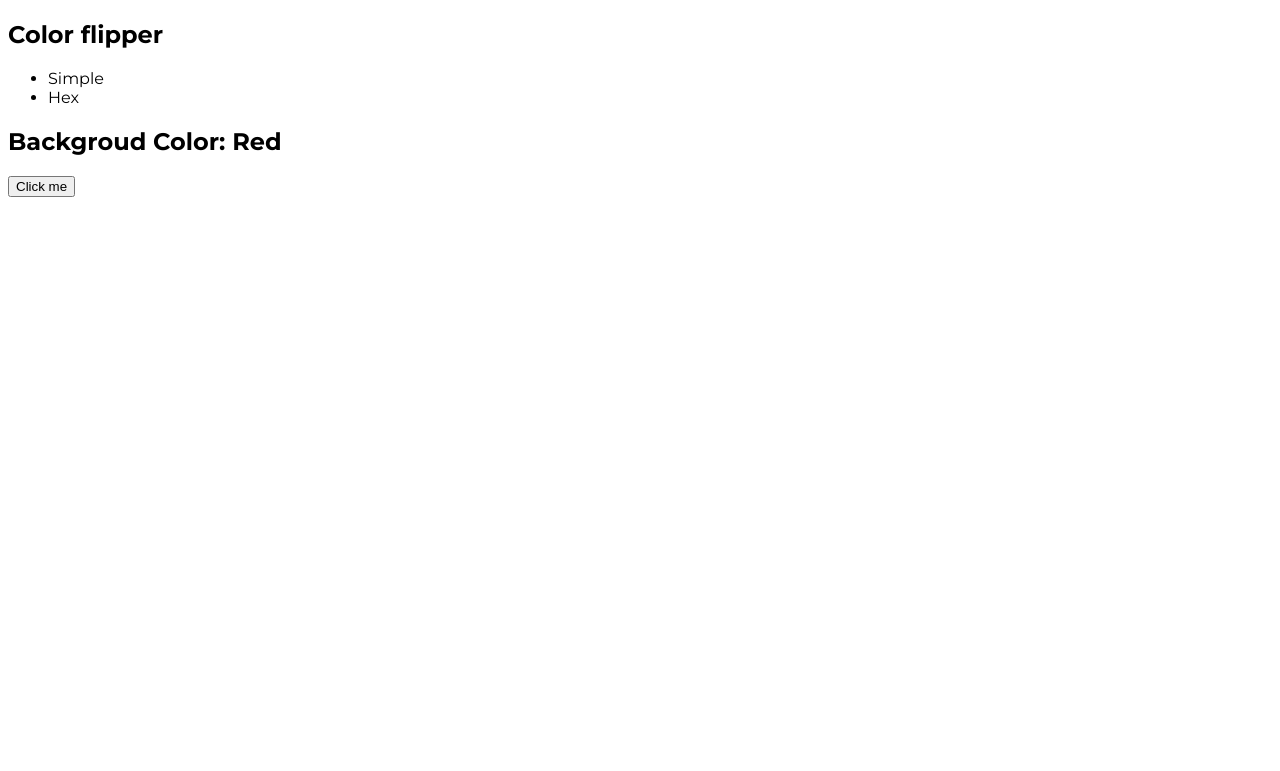
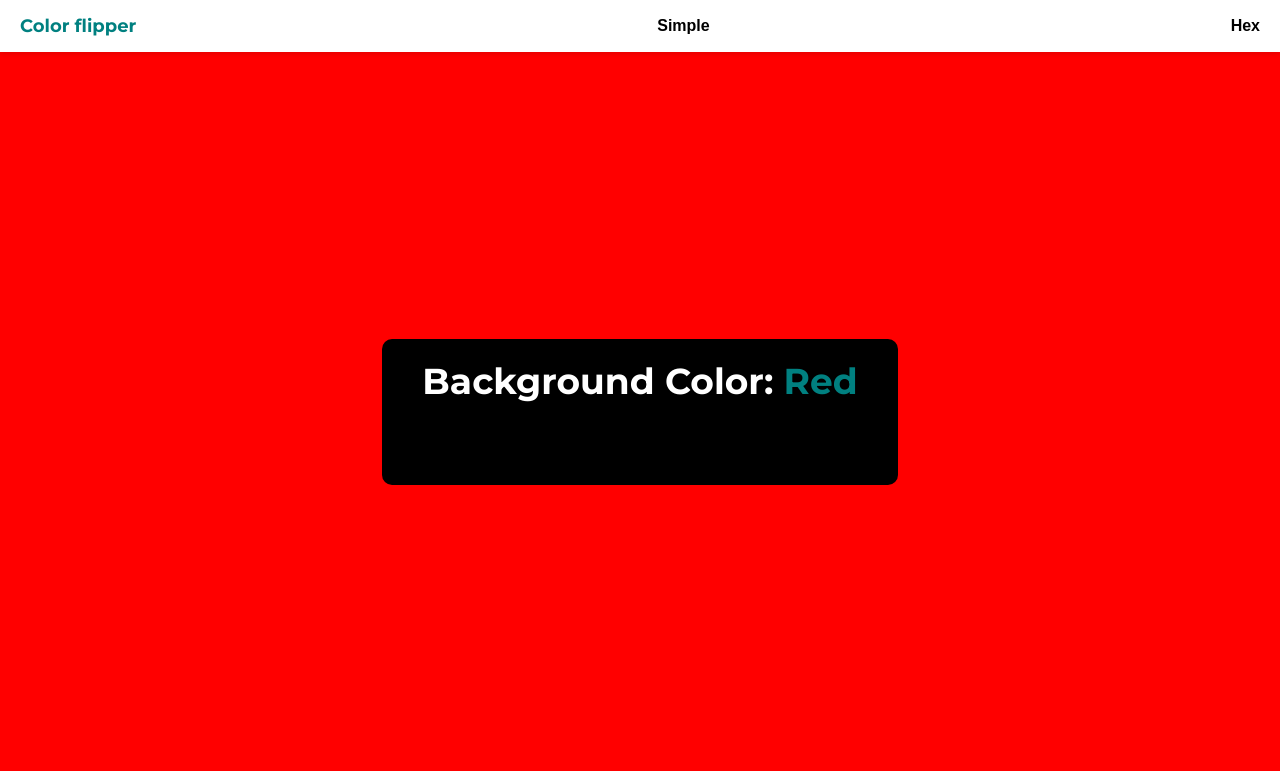
Before and after one commit to jperpen139/APPWEB_2SMRB, a PHP site: page / in a window 1280 px wide. Shown: the top 771 px of the page. Run offline with PHP 8.4, Linux system fonts and the light colour scheme.

Commit message:
guardado6

```diff
--- a/proyectos/color-flipper/css/style.css
+++ b/proyectos/color-flipper/css/style.css
@@ -1,5 +1,84 @@
-/*ponemos variable global*/
-:root{
-    --backgroundColor: red;
-    font-family:"Montserrat",serif;
-  }
+/* Reset básico */
+* {
+  margin: 0;
+  padding: 0;
+  box-sizing: border-box;
+}
+
+body {
+  font-family: 'Montserrat', sans-serif;
+  text-align: center;
+  background-color: red;
+  transition: background-color 0.5s;
+}
+
+/* Estilos del Header */
+.header {
+  display: flex;
+  justify-content: space-between;
+  align-items: center;
+  padding: 15px 20px;
+  background-color: white;
+  box-shadow: 0 2px 5px rgba(0, 0, 0, 0.1);
+}
+
+.header__titulo {
+  font-weight: bold;
+  color: teal;
+  font-size: 18px;
+}
+
+/* Alineación de botones a la derecha */
+.header__boton {
+  background: none;
+  border: none;
+  font-size: 16px;
+  cursor: pointer;
+}
+
+.header__boton a {
+  text-decoration: none;
+  color: black;
+  font-weight: bold;
+}
+
+.header__boton a:hover {
+  color: gray;
+}
+
+/* Sección de cambio de color */
+.main {
+  display: flex;
+  justify-content: center;
+  align-items: center;
+  height: 90vh;
+  flex-direction: column;
+}
+
+.color-cambiar {
+  background-color: black;
+  color: white;
+  padding: 20px 40px;
+  border-radius: 10px;
+  font-size: 24px;
+  font-weight: bold;
+}
+
+.color-cambiar__valor {
+  color: teal;
+}
+
+/* Botón para cambiar el color */
+.color-cambiar__boton {
+  margin-top: 20px;
+  padding: 10px 20px;
+  border: 2px solid black;
+  background: none;
+  font-size: 16px;
+  font-weight: bold;
+  cursor: pointer;
+}
+
+.color-cambiar__boton:hover {
+  background-color: rgba(255, 255, 255, 0.3);
+}
--- a/proyectos/color-flipper/index.html
+++ b/proyectos/color-flipper/index.html
@@ -3,27 +3,32 @@
 <head>
     <meta charset="UTF-8">
     <meta name="viewport" content="width=device-width, initial-scale=1.0">
-    <title>Color flipper</title>
-    <!--Javascript-->
-    <script src="./js/script.js" type="text/Javascript"></script>
-    <!--Codigo CSS-->
+    <title>Color Flipper</title>
+    <!-- Código CSS -->
     <link rel="stylesheet" href="./css/style.css">
-    <link href="https://fonts.googleapis.com/css2?family=Montserrat:ital,wght@0,100..900;1,100..900&family=Outfit:wght@100..900&family=Titillium+Web:ital,wght@0,200;0,300;0,400;0,600;0,700;0,900;1,200;1,300;1,400;1,600;1,700&family=Work+Sans:ital,wght@0,100..900;1,100..900&display=swap" rel="stylesheet">
+    <!-- Fuente Google Fonts -->
+    <link href="https://fonts.googleapis.com/css2?family=Montserrat:wght@100..900&display=swap" rel="stylesheet">
+    <!-- JavaScript -->
+    <script src="./js/script.js" defer></script>
 </head>
-<!--Aqui hacemos colocaremos los botones "simple" y "hex" en un header-->
 <body>
+
+  <!-- Encabezado con botones "Simple" y "Hex" -->
   <header class="header">
-    <h2>Color flipper</h2>
-    <ul>
-      <li class="header__boton"><a href="index.html"></a>Simple</li>
-      <li><a href="./html/hex.html"></a>Hex</li>
-    </ul>
+    <span class="header__titulo">Color flipper</span>
+    <button class="header__boton"><a href="index.html">Simple</a></button>
+    <button class="header__boton"><a href="./html/hex.html">Hex</a></button>
   </header>
+
+  <!-- Sección principal con el texto y botón -->
   <main class="main">
     <section class="color-cambiar">
-      <h1 class="color-cambiar__texto">Backgroud Color: <span id="color" class="color-cambiar__valor">Red</span></h1>
+      <h1 class="color-cambiar__texto">
+        Background Color: <span id="color" class="color-cambiar__valor">Red</span>
+      </h1>
       <button id="boton" class="color-cambiar__boton">Click me</button>
     </section>
   </main>
+
 </body>
 </html>
```
